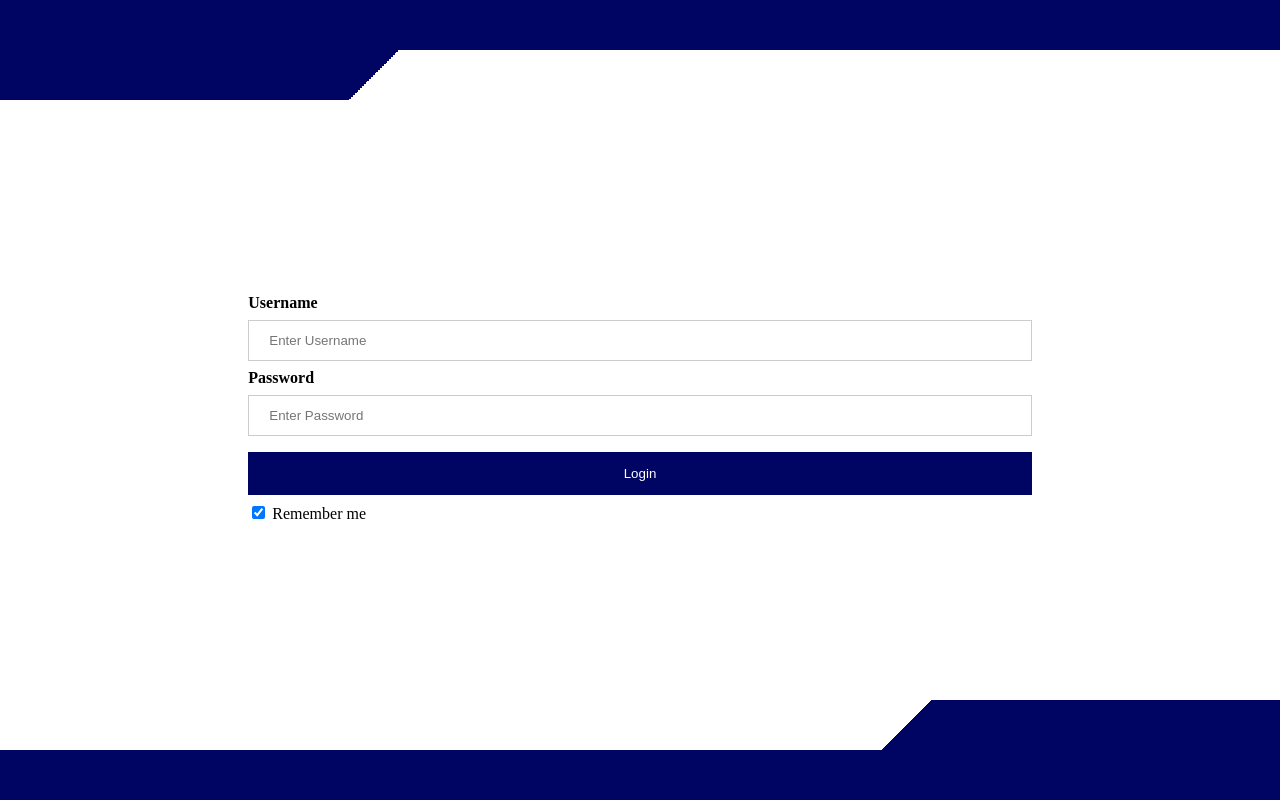
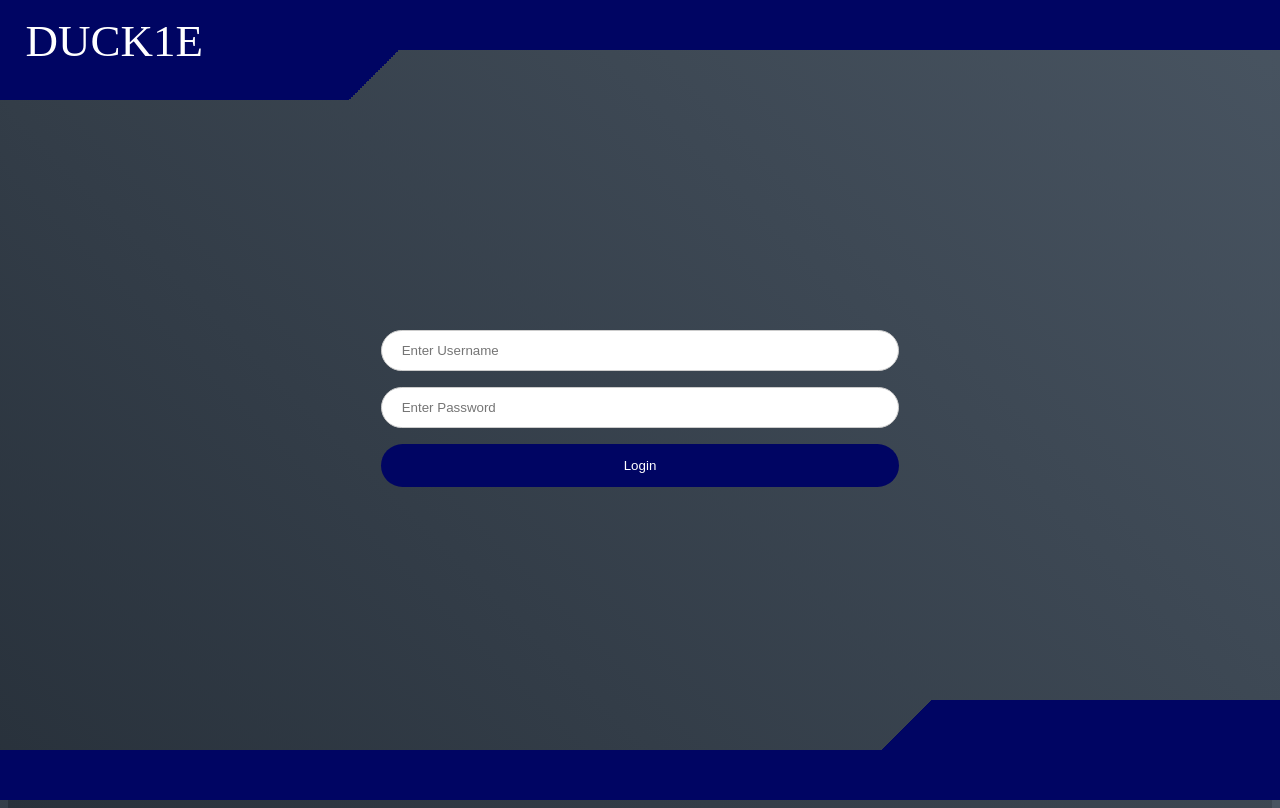
Before and after one commit to Tim-van-Gemert/DUCK1E, a PHP site: page /login.html in a window 1280 px wide. Run offline with PHP 8.4, Linux system fonts and the light colour scheme.

Commit message:
added rounded corners, added gradient background, added logo

```diff
--- a/login.html
+++ b/login.html
@@ -7,26 +7,21 @@
     <title>Document</title>
     <link rel="stylesheet" href="style.css">
 </head>
+
 <body>
-
     <div class="header-wrap">
-        <div class="header padding-2"></div>
+      <div class="header"><div class="title">DUCK1E</div></div>
         <div class="belowheader text-right "></div>
     </div>
 
 
     <div class="main-login-block">
     <div class="container">
-        <label for="uname"><b>Username</b></label>
         <input type="text" placeholder="Enter Username" name="uname" required>
 
-        <label for="psw"><b>Password</b></label>
         <input type="password" placeholder="Enter Password" name="psw" required>
 
         <button type="submit">Login</button>
-        <label>
-          <input type="checkbox" checked="checked" name="remember"> Remember me
-        </label>
       </div>
     </div>
 
--- a/style.css
+++ b/style.css
@@ -7,7 +7,7 @@
 }
 
 html,body {
-    background: linear-gradient(45deg, rgb(255, 255, 255) 0%, rgb(255, 255, 255) 100%) !important;
+    background: linear-gradient(45deg, #28313B 0%, #485461 100%) !important;
     height: 100vh;
 
 }
@@ -64,6 +64,7 @@ input[type=text], input[type=password] {
     display: inline-block;
     border: 1px solid #ccc;
     box-sizing: border-box;
+    border-radius: 25px;
   }
 
   button {
@@ -74,6 +75,7 @@ input[type=text], input[type=password] {
     border: none;
     cursor: pointer;
     width: 100%;
+    border-radius: 25px;
   }
 
   button:hover {
@@ -95,3 +97,13 @@ input[type=text], input[type=password] {
     align-items: center;
     display: flex;
   }
+
+  .title {
+    font-family: "Yu Gothic Light";
+    font-size: 45px !important;
+    display: flex;
+    color: white;
+    position: absolute;
+    top: 15%;
+    left: 2%;
+}
```
